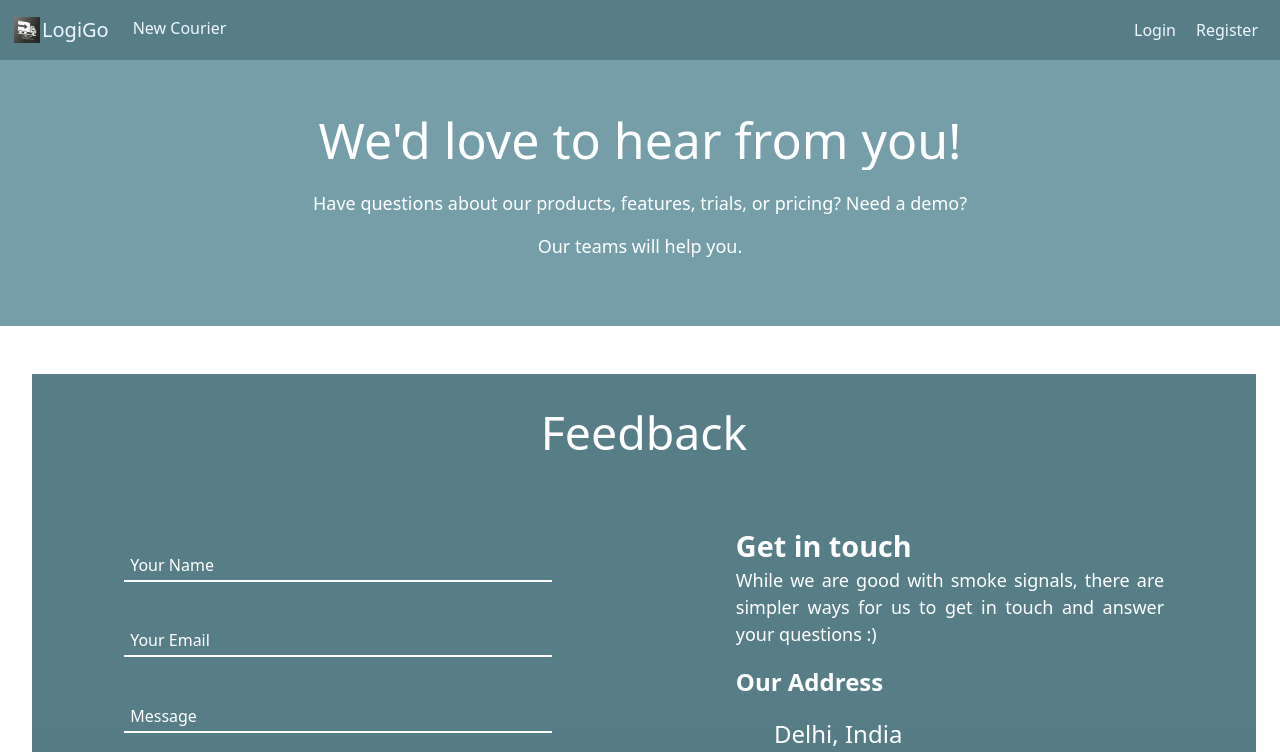
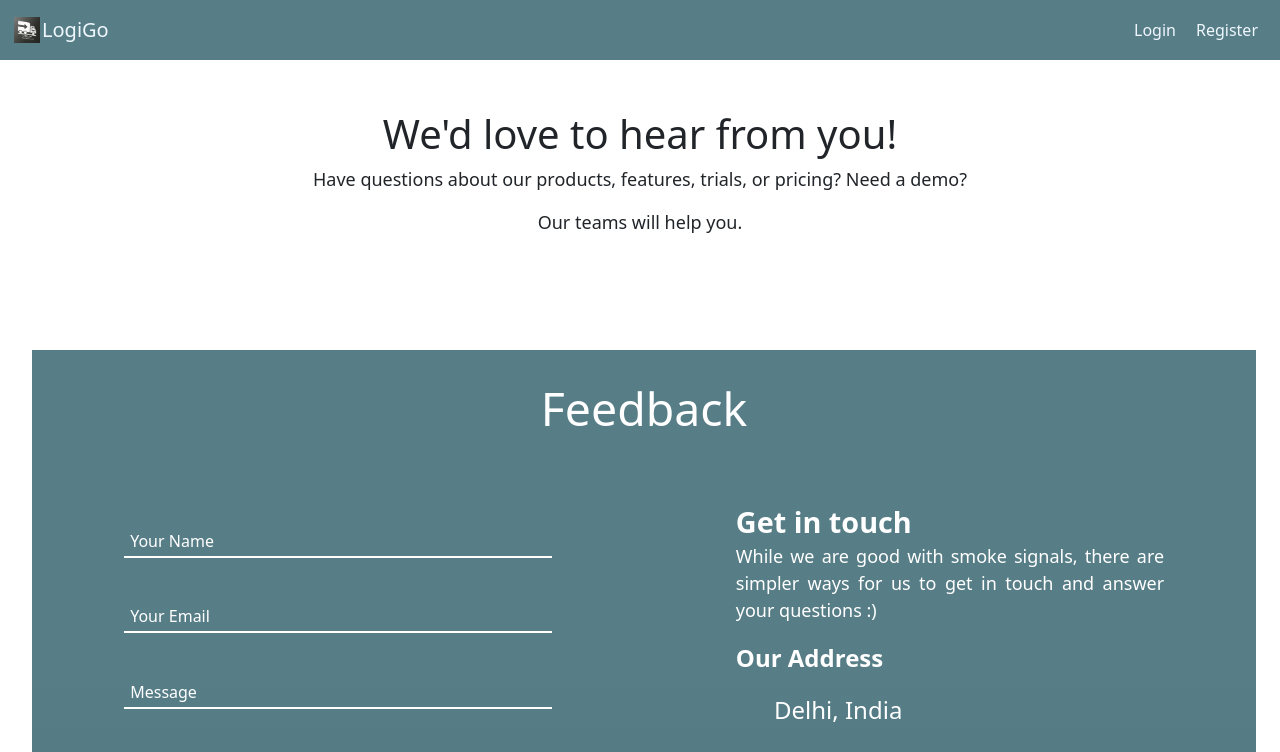
Before and after one commit to mitrya/ONDC-LOGISTICS-BAP, a React (Vite) app in the folder client/: page /contact in a window 1280 px wide. Shown: the top 752 px of the page. Built offline with nearby package versions, Linux system fonts and the light colour scheme.

Commit message:
style changes,removed form link from navbar

```diff
--- a/client/src/components/contact/contact.styles.css
+++ b/client/src/components/contact/contact.styles.css
@@ -8,24 +8,17 @@ section {
 
 
 .hero {
-    background-color: #769ea8;
+    background-color: white;
     padding: 50px;
     text-align: center;
 
-  }
+  }ß
 
   .hero-text {
     font-size: 50px;
     margin-bottom: 20px;
     align-content: center;
-    background: white;
-    background-clip: text;
-    -webkit-background-clip: text;
-    color: transparent;
 
-  }
-  .hero-subtext{
-    color:white;
   }
 #contact {
     width: 100%;
--- a/client/src/components/header/header.component.jsx
+++ b/client/src/components/header/header.component.jsx
@@ -62,7 +62,7 @@ function Header() {
 
               <Offcanvas.Body>
                 <Nav className="justify-content-start flex-grow-1 pe-3">
-                    <Nav.Link as={Link} to = "/form">New Courier</Nav.Link>
+                    {/* <Nav.Link as={Link} to = "/form">New Courier</Nav.Link> */}
                 </Nav>
 
                 {
--- a/client/src/pages/homepage/homepage.component.jsx
+++ b/client/src/pages/homepage/homepage.component.jsx
@@ -94,6 +94,9 @@ const Homepage = () => {
 				<div className="formContainer">
 					<Form>
 						<Form.Group className="mb-3">
+							<h3>Courier Details</h3>
+						</Form.Group>
+						<Form.Group className="mb-3">
 							<Form.Label>Source Pincode*</Form.Label>
 							<Form.Control
 								name="source"
--- a/client/src/pages/homepage/homepage.styles.css
+++ b/client/src/pages/homepage/homepage.styles.css
@@ -25,7 +25,6 @@
   padding-top: 0px;
   top: 0;
   height: 100vh;
-  width: 100vw;
   object-fit: cover;
 }
 
```
